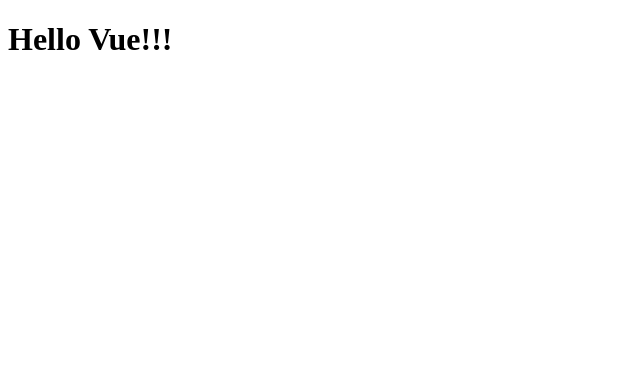
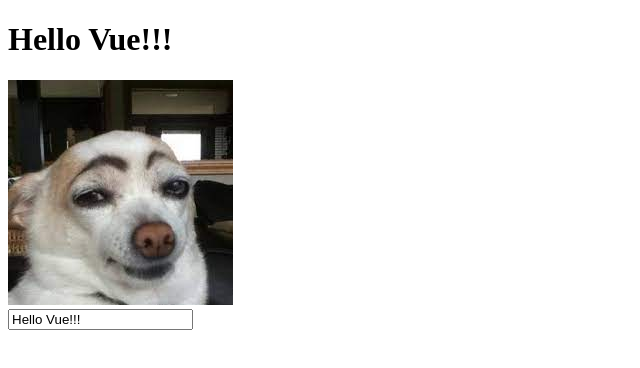
Before and after one commit to DanielMarella/vue-hello, a plain HTML site: page index.html in a window 1280 px wide. Shown: the whole page, without its empty margins (0-640 px from the left). Drawn offline with nearby package versions, Linux system fonts and the light colour scheme.

Commit message:
adding img

```diff
--- a/index.html
+++ b/index.html
@@ -8,7 +8,6 @@
 </head>
 <body>
 
-
     <!-- Vue 3 -->
     <script src="https://unpkg.com/vue@3"></script>
 
@@ -16,7 +15,14 @@
         <h1 class="message" >
             {{ message }}
         </h1>
+        <img :src="imageSrc" alt="random image">
+        <div>
+            <input type="text" v-model="message">
+        </div>
     </div>
+
+
+
 
     <script src="js/myscript.js"></script>
 
--- a/js/myscript.js
+++ b/js/myscript.js
@@ -3,7 +3,13 @@ createApp({
     data() {
         return {
             message: 'Hello Vue!!!',
+            imageSrc: './img/cane.jpg'
         }
     },
 
+
+
+
+
+
 }).mount('#app');
```
Also changed, not shown: img/cane.jpg (added).
